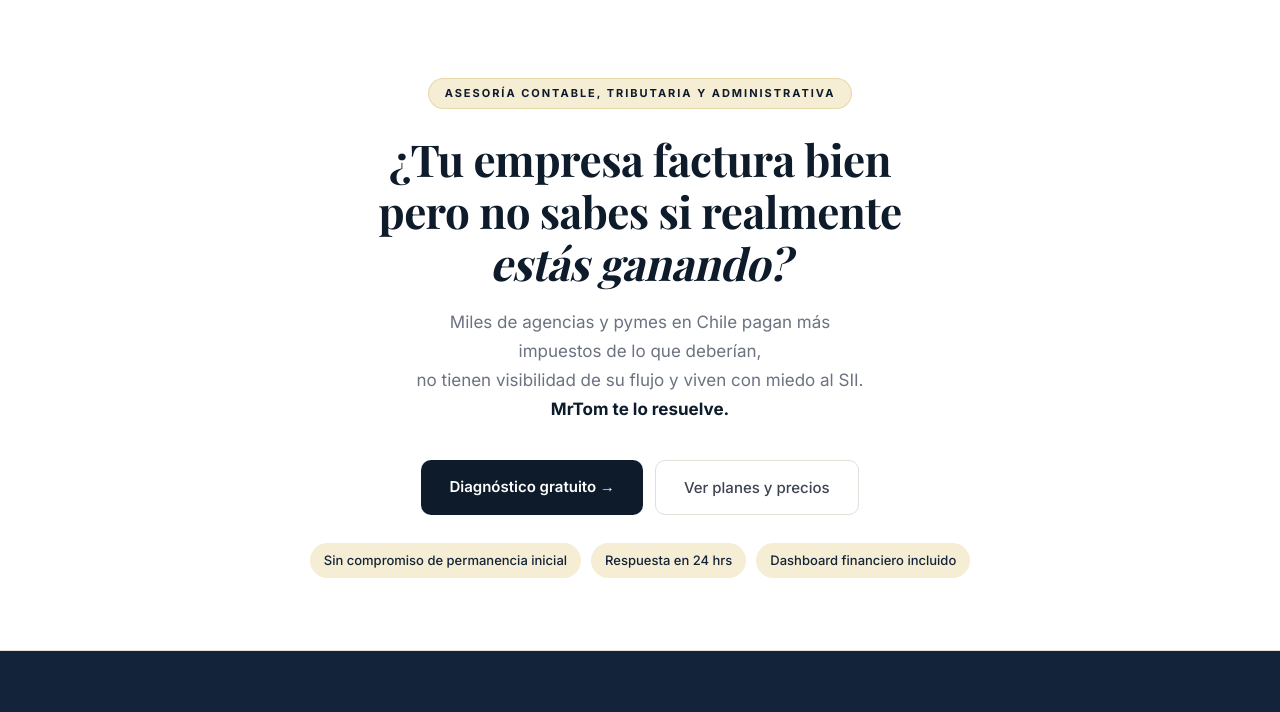
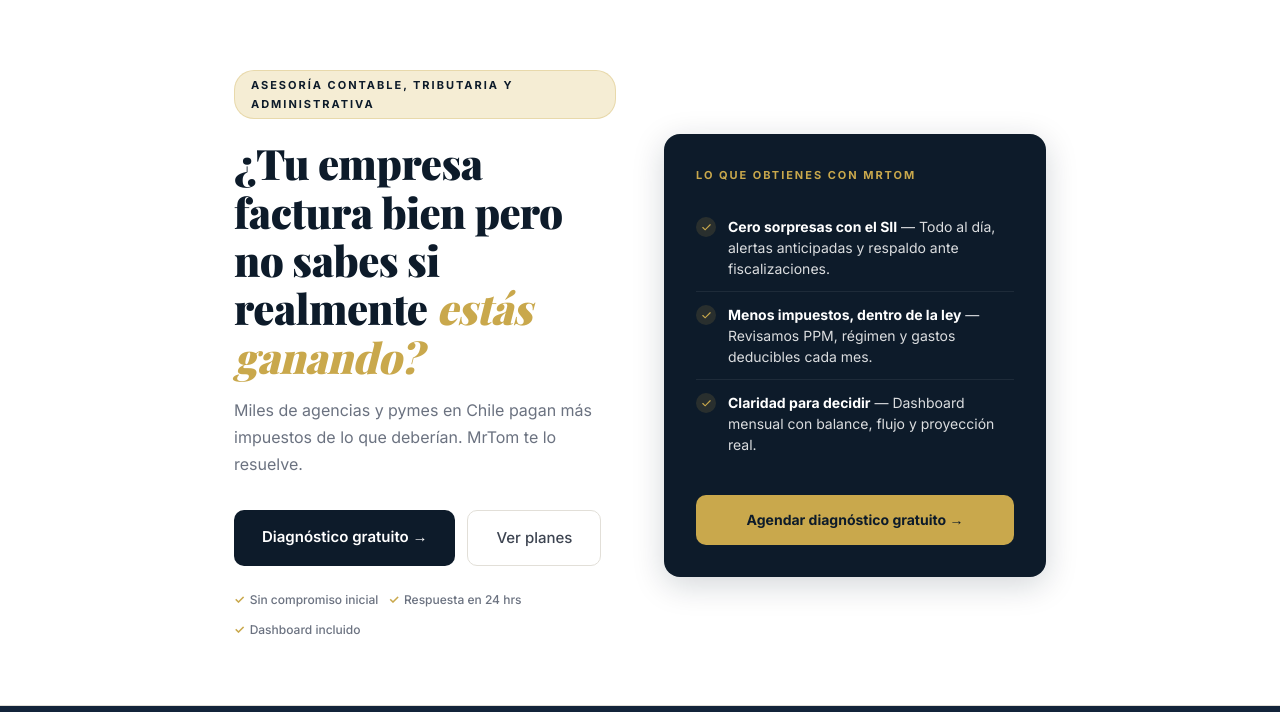
Before and after one commit to Alvarorinno/mrtom-web, a plain HTML site: page public/index.html in a window 1280 px wide. Shown: the part 59-771 px from the top of the page. Drawn offline with nearby package versions, Linux system fonts and the light colour scheme.

Commit message:
feat: hero rediseñado en dos columnas — texto izquierda + card navy derecha

```diff
--- a/public/index.html
+++ b/public/index.html
@@ -70,18 +70,35 @@
 .nav-cta:hover { background: var(--navy-soft); }
 
 /* HERO */
-.hero { padding: 80px 0 72px; border-bottom: 1px solid var(--gray-2); text-align: center; }
-.eyebrow { display: inline-block; font-size: 11px; font-weight: 700; letter-spacing: 0.18em; text-transform: uppercase; color: var(--navy); background: var(--gold-pale); border: 1px solid rgba(201,168,76,0.3); border-radius: 20px; padding: 5px 16px; margin-bottom: 24px; }
-.hero h1 { font-family: var(--serif); font-size: clamp(28px,5vw,44px); font-weight: 700; line-height: 1.18; color: var(--black); max-width: 600px; margin: 0 auto 20px; letter-spacing: -.5px; }
-.hero h1 em { font-style: italic; color: var(--purple); }
-.hero-sub { font-size: 17px; color: var(--gray-3); max-width: 460px; margin: 0 auto 36px; line-height: 1.7; }
-.hero-actions { display: flex; gap: 12px; justify-content: center; flex-wrap: wrap; }
+.hero { padding: 72px 0 64px; border-bottom: 1px solid var(--gray-2); }
+.hero-grid { display: grid; grid-template-columns: 1fr 1fr; gap: 48px; align-items: center; }
+@media(max-width:700px){ .hero-grid { grid-template-columns: 1fr; } }
+
+.eyebrow { display: inline-block; font-size: 11px; font-weight: 700; letter-spacing: 0.18em; text-transform: uppercase; color: var(--navy); background: var(--gold-pale); border: 1px solid rgba(201,168,76,0.3); border-radius: 20px; padding: 5px 16px; margin-bottom: 20px; }
+.hero h1 { font-family: var(--serif); font-size: clamp(28px,4vw,42px); font-weight: 900; line-height: 1.15; color: var(--navy); margin-bottom: 16px; letter-spacing: -.5px; }
+.hero h1 em { font-style: italic; color: var(--gold); }
+.hero-sub { font-size: 16px; color: var(--gray-mid); margin-bottom: 32px; line-height: 1.7; }
+.hero-actions { display: flex; gap: 12px; flex-wrap: wrap; }
+
 .btn-primary { background: var(--navy); color: var(--white); border: none; border-radius: var(--radius); padding: 14px 28px; font-size: 15px; font-weight: 600; cursor: pointer; font-family: var(--sans); transition: background .15s; text-decoration: none; display: inline-block; }
 .btn-primary:hover { background: var(--navy-soft); }
 .btn-ghost { background: transparent; color: var(--gray-4); border: 1px solid var(--gray-2); border-radius: var(--radius); padding: 14px 28px; font-size: 15px; font-weight: 500; cursor: pointer; font-family: var(--sans); transition: all .15s; text-decoration: none; display: inline-block; }
-.btn-ghost:hover { border-color: var(--gray-3); background: var(--gray-1); }
-.hero-trust { margin-top: 28px; display: flex; align-items: center; justify-content: center; gap: 10px; flex-wrap: wrap; }
-.hero-trust span { font-size: 13px; font-weight: 500; color: var(--purple-dk); background: var(--purple-lt); border-radius: 20px; padding: 6px 14px; }
+.btn-ghost:hover { border-color: var(--gray-3); background: var(--cream); }
+
+/* Hero card derecha */
+.hero-card { background: var(--navy); border-radius: var(--radius-lg); padding: 32px; box-shadow: 0 8px 32px rgba(13,27,42,0.18); }
+.hero-card-title { font-size: 11px; font-weight: 700; letter-spacing: 0.18em; text-transform: uppercase; color: var(--gold); margin-bottom: 20px; }
+.hero-card-items { list-style: none; margin-bottom: 28px; }
+.hero-card-items li { display: flex; align-items: flex-start; gap: 12px; padding: 12px 0; border-bottom: 1px solid rgba(255,255,255,0.07); color: rgba(255,255,255,0.85); font-size: 14px; line-height: 1.5; }
+.hero-card-items li:last-child { border-bottom: none; }
+.hero-card-items li .check { width: 20px; height: 20px; border-radius: 50%; background: rgba(201,168,76,0.15); display: flex; align-items: center; justify-content: center; flex-shrink: 0; margin-top: 1px; }
+.hero-card-items li .check svg { width: 11px; height: 11px; stroke: var(--gold); fill: none; stroke-width: 2.5; stroke-linecap: round; }
+.hero-card-cta { display: block; text-align: center; background: var(--gold); color: var(--navy); border-radius: var(--radius); padding: 13px 24px; font-size: 14px; font-weight: 700; text-decoration: none; transition: opacity .15s; }
+.hero-card-cta:hover { opacity: 0.88; }
+
+.hero-trust { margin-top: 28px; display: flex; align-items: center; gap: 10px; flex-wrap: wrap; }
+.hero-trust span { font-size: 12px; font-weight: 500; color: var(--gray-mid); display: flex; align-items: center; gap: 5px; }
+.hero-trust span::before { content: "✓"; color: var(--gold); font-weight: 700; }
 .trust-sep::before { content: ""; }
 
 /* SECTIONS */
@@ -267,19 +284,45 @@
 </nav>
 
 <!-- HERO -->
-<section class="hero" style="border-bottom:1px solid var(--gray-2);padding:80px 0 72px">
+<section class="hero">
   <div class="wrap">
-    <div class="eyebrow">Asesoría contable, tributaria y administrativa</div>
-    <h1>¿Tu empresa factura bien pero no sabes si realmente <em>estás ganando?</em></h1>
-    <p class="hero-sub">Miles de agencias y pymes en Chile pagan más impuestos de lo que deberían,<br>no tienen visibilidad de su flujo y viven con miedo al SII.<br><strong style="color: var(--black)">MrTom te lo resuelve.</strong></p>
-    <div class="hero-actions">
-      <a href="#diagnostico" class="btn-primary">Diagnóstico gratuito →</a>
-      <a href="#planes" class="btn-ghost">Ver planes y precios</a>
-    </div>
-    <div class="hero-trust">
-      <span>Sin compromiso de permanencia inicial</span>
-      <span class="trust-sep">Respuesta en 24 hrs</span>
-      <span class="trust-sep">Dashboard financiero incluido</span>
+    <div class="hero-grid">
+      <!-- Izquierda -->
+      <div>
+        <div class="eyebrow">Asesoría contable, tributaria y administrativa</div>
+        <h1>¿Tu empresa factura bien pero no sabes si realmente <em>estás ganando?</em></h1>
+        <p class="hero-sub">Miles de agencias y pymes en Chile pagan más impuestos de lo que deberían. MrTom te lo resuelve.</p>
+        <div class="hero-actions">
+          <a href="#diagnostico" class="btn-primary">Diagnóstico gratuito →</a>
+          <a href="#planes" class="btn-ghost">Ver planes</a>
+        </div>
+        <div class="hero-trust" style="margin-top:24px;">
+          <span>Sin compromiso inicial</span>
+          <span>Respuesta en 24 hrs</span>
+          <span>Dashboard incluido</span>
+        </div>
+      </div>
+      <!-- Derecha -->
+      <div>
+        <div class="hero-card">
+          <div class="hero-card-title">Lo que obtienes con MrTom</div>
+          <ul class="hero-card-items">
+            <li>
+              <div class="check"><svg viewBox="0 0 24 24"><polyline points="20 6 9 17 4 12"/></svg></div>
+              <span><strong style="color:#fff">Cero sorpresas con el SII</strong> — Todo al día, alertas anticipadas y respaldo ante fiscalizaciones.</span>
+            </li>
+            <li>
+              <div class="check"><svg viewBox="0 0 24 24"><polyline points="20 6 9 17 4 12"/></svg></div>
+              <span><strong style="color:#fff">Menos impuestos, dentro de la ley</strong> — Revisamos PPM, régimen y gastos deducibles cada mes.</span>
+            </li>
+            <li>
+              <div class="check"><svg viewBox="0 0 24 24"><polyline points="20 6 9 17 4 12"/></svg></div>
+              <span><strong style="color:#fff">Claridad para decidir</strong> — Dashboard mensual con balance, flujo y proyección real.</span>
+            </li>
+          </ul>
+          <a href="#diagnostico" class="hero-card-cta">Agendar diagnóstico gratuito →</a>
+        </div>
+      </div>
     </div>
   </div>
 </section>
```
Also changed, not shown: 1 other file.
